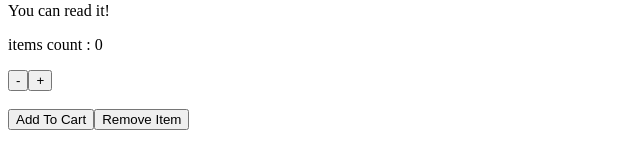
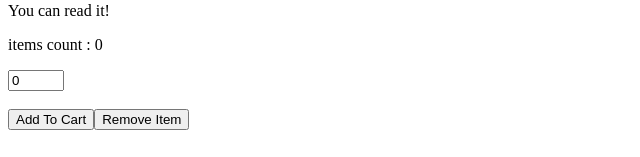
Before and after one commit to FadyT/Angular_Udacity_StoreApp, an Angular app: page / in a window 1280 px wide. Shown: the part 586-743 px from the top of the page, without its empty margins (0-640 px from the left). Built offline with nearby package versions, Linux system fonts and the light colour scheme.

Commit message:
added ngmodelchange

```diff
--- a/src/app/cart/cart.component.html
+++ b/src/app/cart/cart.component.html
@@ -1,3 +1,3 @@
-<app-product-item *ngFor="let p of productItems"  [item]="p" (removefromcart) = "removefromcart($event)"></app-product-item>
+<app-product-item *ngFor="let p of productItems"  [item]="p"  (amountChanged) = "amountChanged()" (removefromcart) = "removefromcart($event)"></app-product-item>
 <p>Total price {{totalprice}}</p>
 <app-userdetails></app-userdetails>
--- a/src/app/cart/cart.component.ts
+++ b/src/app/cart/cart.component.ts
@@ -25,6 +25,10 @@ export class CartComponent {
     this.calculatetotalprice();
   }
 
+  amountChanged():void{
+    this.calculatetotalprice();
+  }
+
   calculatetotalprice(){
     this.productItems = this.productservice.cartItems;
     this.totalprice = 0;
--- a/src/app/orderplaced/orderplaced.component.ts
+++ b/src/app/orderplaced/orderplaced.component.ts
@@ -22,7 +22,7 @@ export class OrderplacedComponent {
       cardnumber:'',
       address:'',
     }
-    this.price = productsdataservice.gettotalprice();
+    this.price = this.productsdataservice.gettotalprice();
   }
 
 
@@ -30,6 +30,7 @@ export class OrderplacedComponent {
   ngOnInit() {
 
     this.data = this.productsdataservice.getuserdata()
+    this.price = this.productsdataservice.gettotalprice();
     this.name = this.data.name;
   }
 }
--- a/src/app/product-item/product-item.component.html
+++ b/src/app/product-item/product-item.component.html
@@ -4,8 +4,7 @@
 <a [routerLink]="['/iteminfo']" (click)="setCurrentItemIndex(item)" ><img src="{{item.url}}"> </a>
 <p>{{item.description}}</p>
   <p>items count : {{item.amount}}</p>
-  <button (click)="decrease(item)">-</button>
-  <button (click)="increase(item)">+</button>
+	<input min="0" max="10" type="number"  [(ngModel)]="item.amount" (ngModelChange)="amountUpdated($event)" placeholder="0">
   <br>
   <br>
   <button (click)="additemtocart(item)">Add To Cart</button>
--- a/src/app/product-item/product-item.component.ts
+++ b/src/app/product-item/product-item.component.ts
@@ -2,11 +2,12 @@ import { Component , Input , Output, EventEmitter } from '@angular/core';
 import { product } from '../models/product';
 import { RouterOutlet , RouterLink } from '@angular/router';
 import { ProductsdataService } from '../services/productsdata.service';
+import { FormsModule } from '@angular/forms';
 
 @Component({
   selector: 'app-product-item',
   standalone: true,
-  imports: [RouterLink , RouterOutlet],
+  imports: [RouterLink , RouterOutlet , FormsModule],
   templateUrl: './product-item.component.html',
   styleUrl: './product-item.component.css'
 })
@@ -14,26 +15,20 @@ export class ProductItemComponent {
   @Input() item : product ;
   @Output() addtocart: EventEmitter<product> = new EventEmitter;
   @Output() removefromcart: EventEmitter<product> = new EventEmitter;
+  @Output() amountChanged: EventEmitter<product> = new EventEmitter;
+
+
+  amount : number =0;
 
   setCurrentItemIndex(i:product){
     console.log("selected product of id : " + i.id );
     this.productservice.setCurrentItem(i.id);
   }
 
-  increase(i:product){
-    if(i.amount != undefined){
-      i.amount = i.amount + 1;
-      console.log("amount increased to " + i.amount + i.name);
-    }
-  }
-  decrease(i:product){
-    if(i.amount != undefined && i.amount>0){
-      i.amount-=1;
-      console.log("amount decreased to " + i.amount + i.name);
-      if(i.amount ==0){
-        this.removeitemfromcart(i);
-      }
-    }
+  amountUpdated(arg:any){
+    console.log("Changed to : " + arg);
+    this.amountChanged.emit();
+
   }
 
   additemtocart(p :product ){
```
